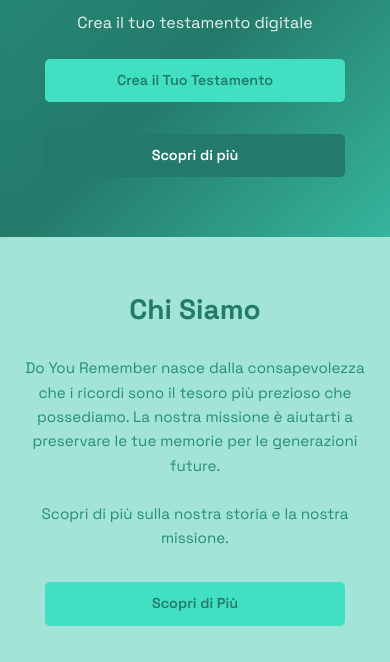
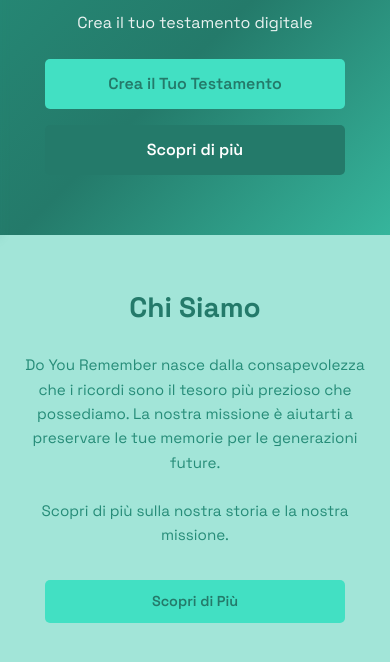
Before and after one commit to chiara-moretti/DoYouRemember, a website: page index.html in a window 390 px wide. Shown: the part 182-844 px from the top of the page. Drawn offline with Linux system fonts and the light colour scheme.

Commit message:
Fix: migliorato allineamento bottoni hero su mobile con regole più specifiche

```diff
--- a/style.css
+++ b/style.css
@@ -195,12 +195,28 @@ header {
         flex-direction: column;
         gap: 1rem;
         width: 100%;
+        align-items: center;
+        justify-content: center;
+        padding: 0;
     }
 
     .hero-buttons .btn {
-        width: 100%;
-        max-width: 300px;
-        margin: 0;
+        width: 100% !important;
+        max-width: 300px !important;
+        margin: 0 auto !important;
+        display: block !important;
+        text-align: center !important;
+        box-sizing: border-box !important;
+        padding: 12px 30px !important;
+        font-size: 1rem !important;
+    }
+
+    .hero-buttons .btn:first-child {
+        margin-top: 0 !important;
+    }
+
+    .hero-buttons .btn:last-child {
+        margin-bottom: 0 !important;
     }
 }
 
@@ -713,7 +729,7 @@ footer {
         padding: 2rem 1.5rem;
     }
 
-    .btn {
+    .btn:not(.hero-buttons .btn) {
         padding: 10px 25px;
         font-size: 0.95rem;
         width: 100%;
@@ -722,8 +738,18 @@ footer {
         margin: 0.5rem auto;
     }
 
-    .btn + .btn {
+    .btn:not(.hero-buttons .btn) + .btn:not(.hero-buttons .btn) {
         margin-top: 1rem;
+    }
+
+    /* Override per i bottoni hero */
+    .hero-buttons .btn {
+        width: 100% !important;
+        max-width: 300px !important;
+        margin: 0 !important;
+        display: block !important;
+        padding: 12px 30px !important;
+        font-size: 1rem !important;
     }
 
     .notification {
@@ -818,10 +844,20 @@ footer {
         font-size: 0.95rem;
     }
 
-    .btn {
+    .btn:not(.hero-buttons .btn) {
         padding: 10px 20px;
         font-size: 0.9rem;
         width: 100%;
+    }
+
+    /* Override per i bottoni hero su mobile piccolo */
+    .hero-buttons .btn {
+        width: 100% !important;
+        max-width: 300px !important;
+        margin: 0 !important;
+        display: block !important;
+        padding: 12px 30px !important;
+        font-size: 1rem !important;
     }
 
     footer {
```
